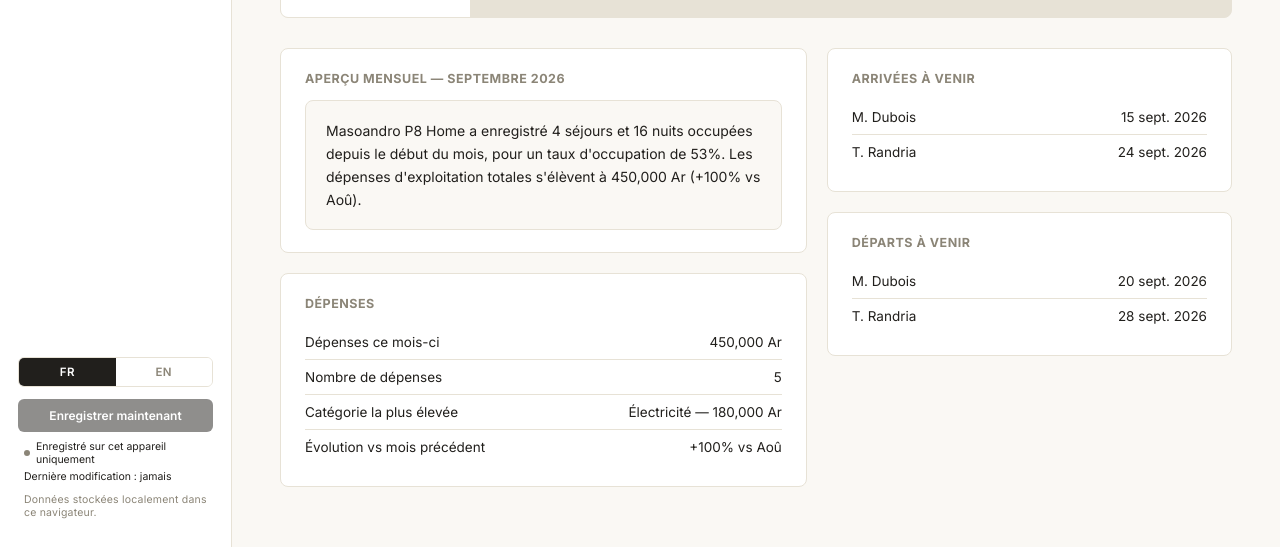
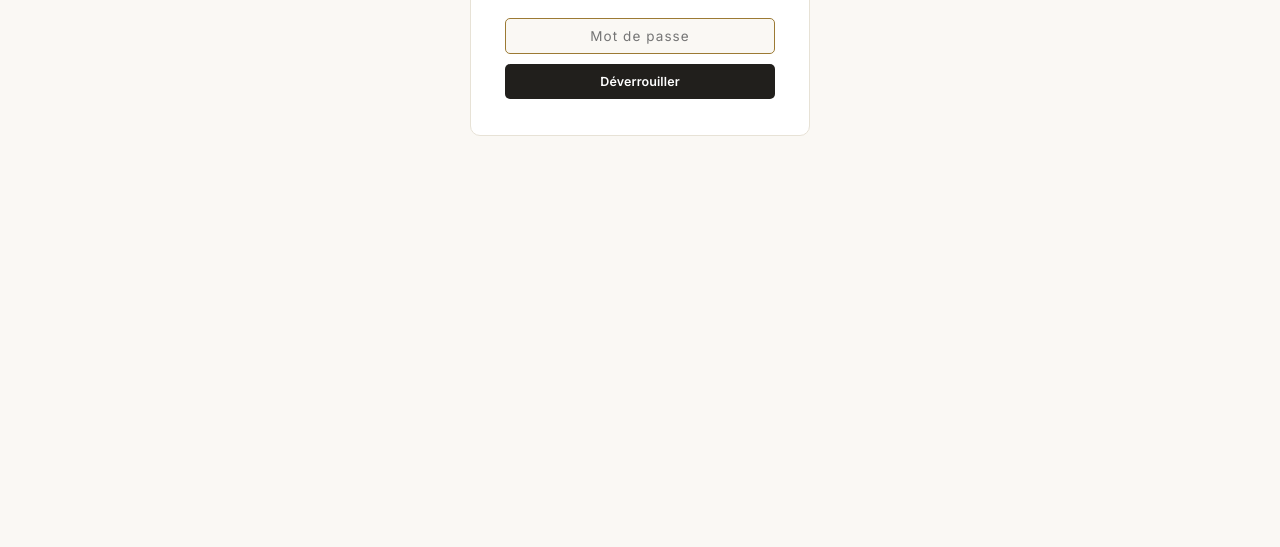
Before and after one commit to karamiel777/p8, a plain HTML site: page index.html in a window 1280 px wide. Shown: the part 377-924 px from the top of the page. After the commit the page ends 800 px from the top, so only its background shows below. Drawn offline with nearby package versions, Linux system fonts and the light colour scheme.

Commit message:
Add files via upload

```diff
--- a/index.html
+++ b/index.html
@@ -478,6 +478,24 @@
     state.data = fillDefaults(raw ? JSON.parse(raw) : seedData());
     state.locked = computeLocked();
 
+    // Always try the publicly deployed data.json first (no auth needed — the repo is
+    // public, so this file is readable by anyone). This is what makes the password
+    // gate apply to every visitor, not only devices that already have a token.
+    fetch("./" + GH_PATH, { cache: "no-store" }).then(function(res){
+      if (!res.ok) throw new Error("no public data yet");
+      return res.json();
+    }).then(function(publicData){
+      state.data = fillDefaults(publicData);
+      try { localStorage.setItem(STORAGE_KEY, JSON.stringify(state.data)); } catch(e){}
+      state.locked = computeLocked();
+    }).catch(function(){
+      // first run, not deployed yet, or offline — fall back to local/seed data already set above
+    }).then(function(){
+      continueLoadWithToken();
+    });
+  }
+
+  function continueLoadWithToken(){
     if (!state.ghToken){
       state.loading = false; render(); return;
     }
```
